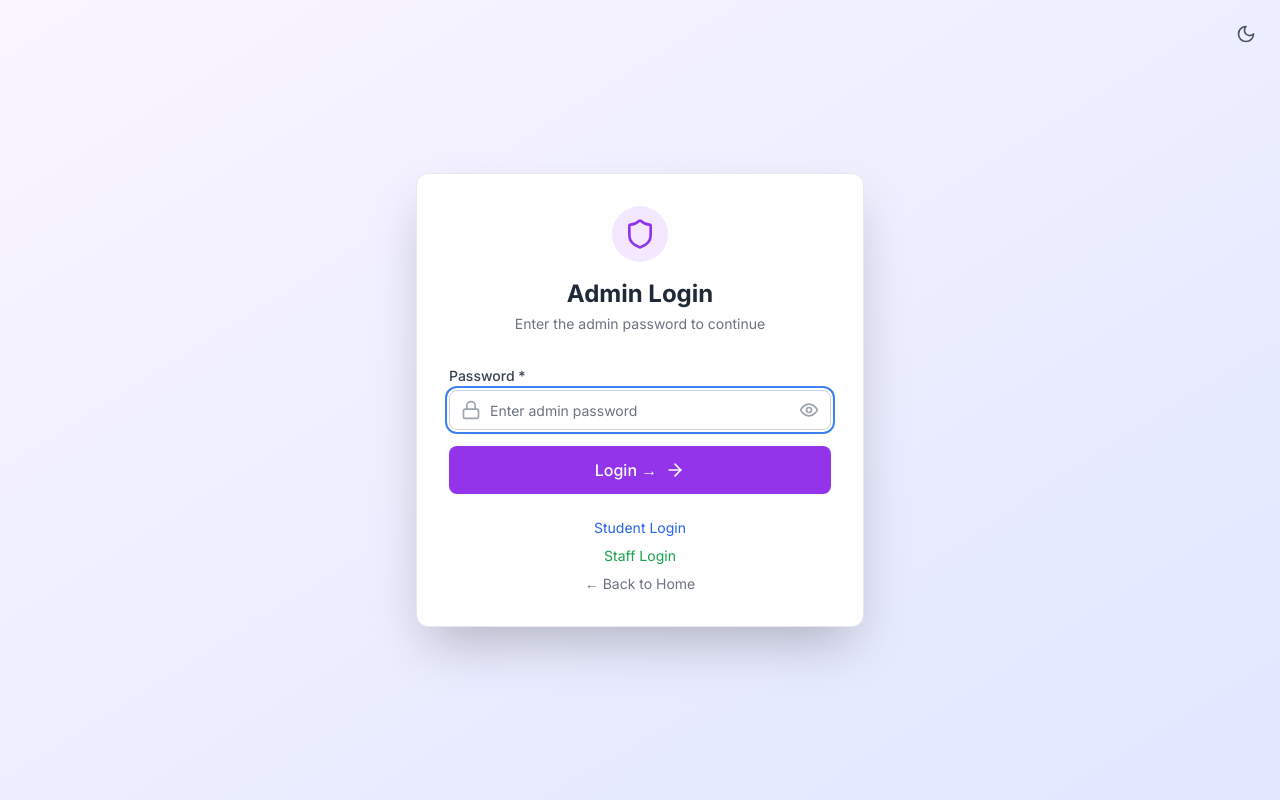
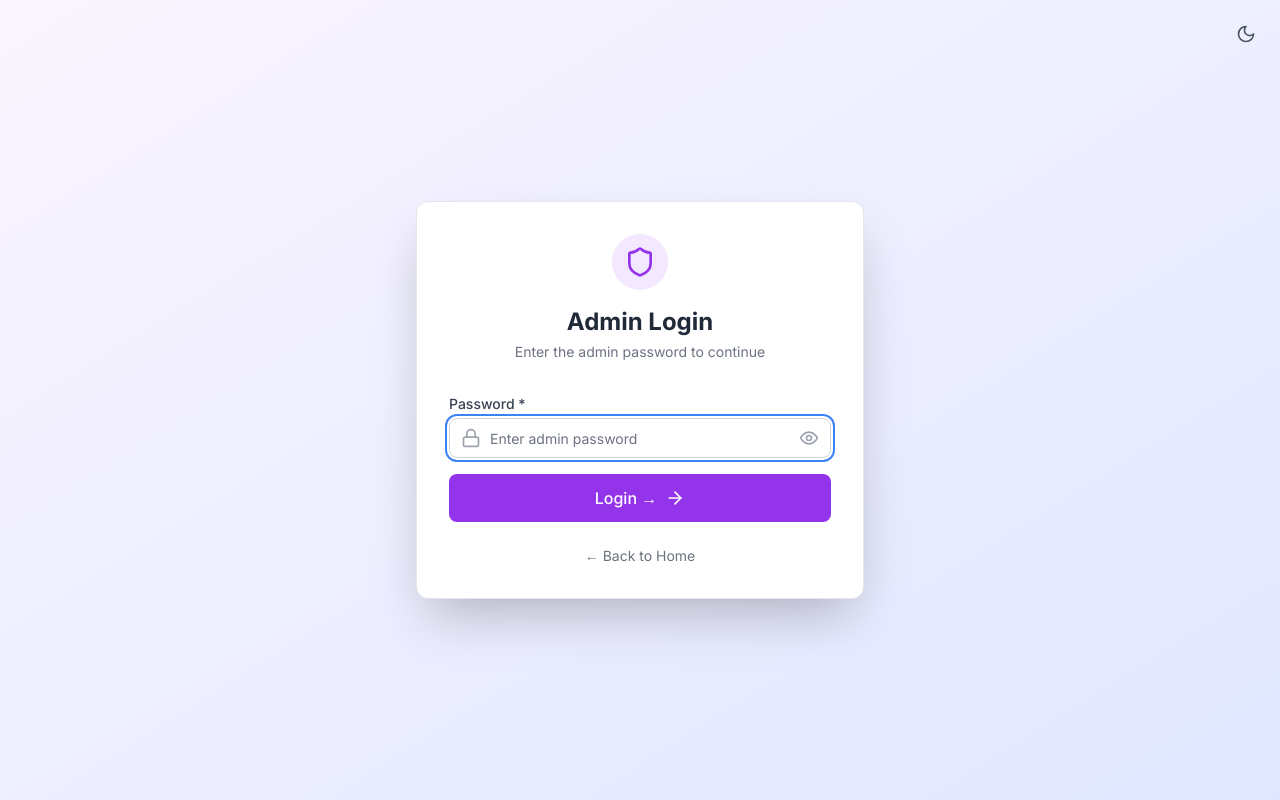
Before and after one commit to Omerta-Platforms/Good-foundation, a Next.js app: page /login/admin in a window 1280 px wide. Built offline with nearby package versions, Linux system fonts and the light colour scheme.

Commit message:
Update page.tsx

```diff
--- a/src/app/login/admin/page.tsx
+++ b/src/app/login/admin/page.tsx
@@ -124,12 +124,6 @@ export default function AdminLoginPage() {
             </form>
 
             <div className="mt-6 text-center space-y-2">
-              <Link href="/login" className="text-sm text-blue-600 dark:text-blue-400 hover:underline block">
-                Student Login
-              </Link>
-              <Link href="/login/staff" className="text-sm text-green-600 dark:text-green-400 hover:underline block">
-                Staff Login
-              </Link>
               <Link href="/" className="text-sm text-gray-500 dark:text-gray-400 hover:underline block">
                 ← Back to Home
               </Link>
```
